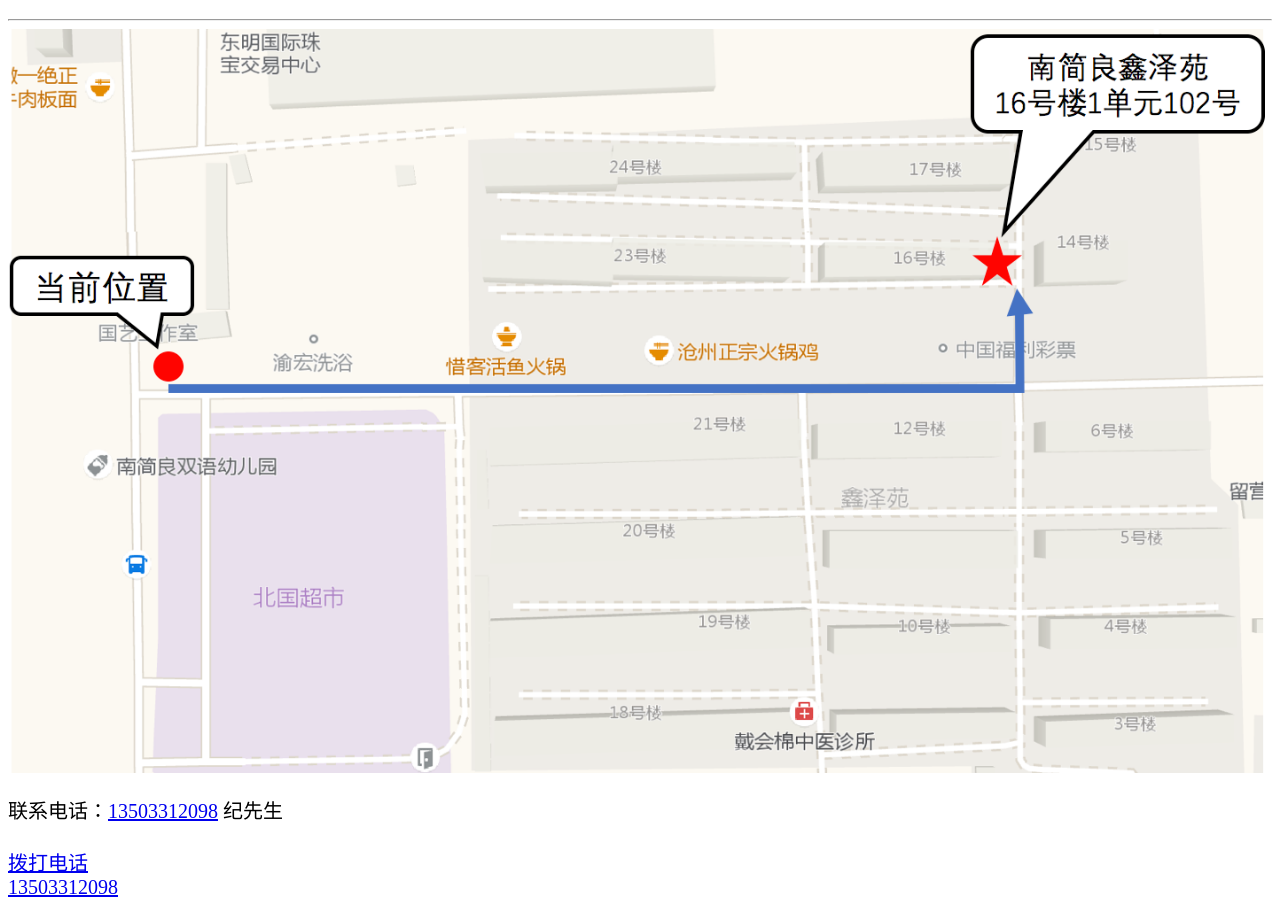
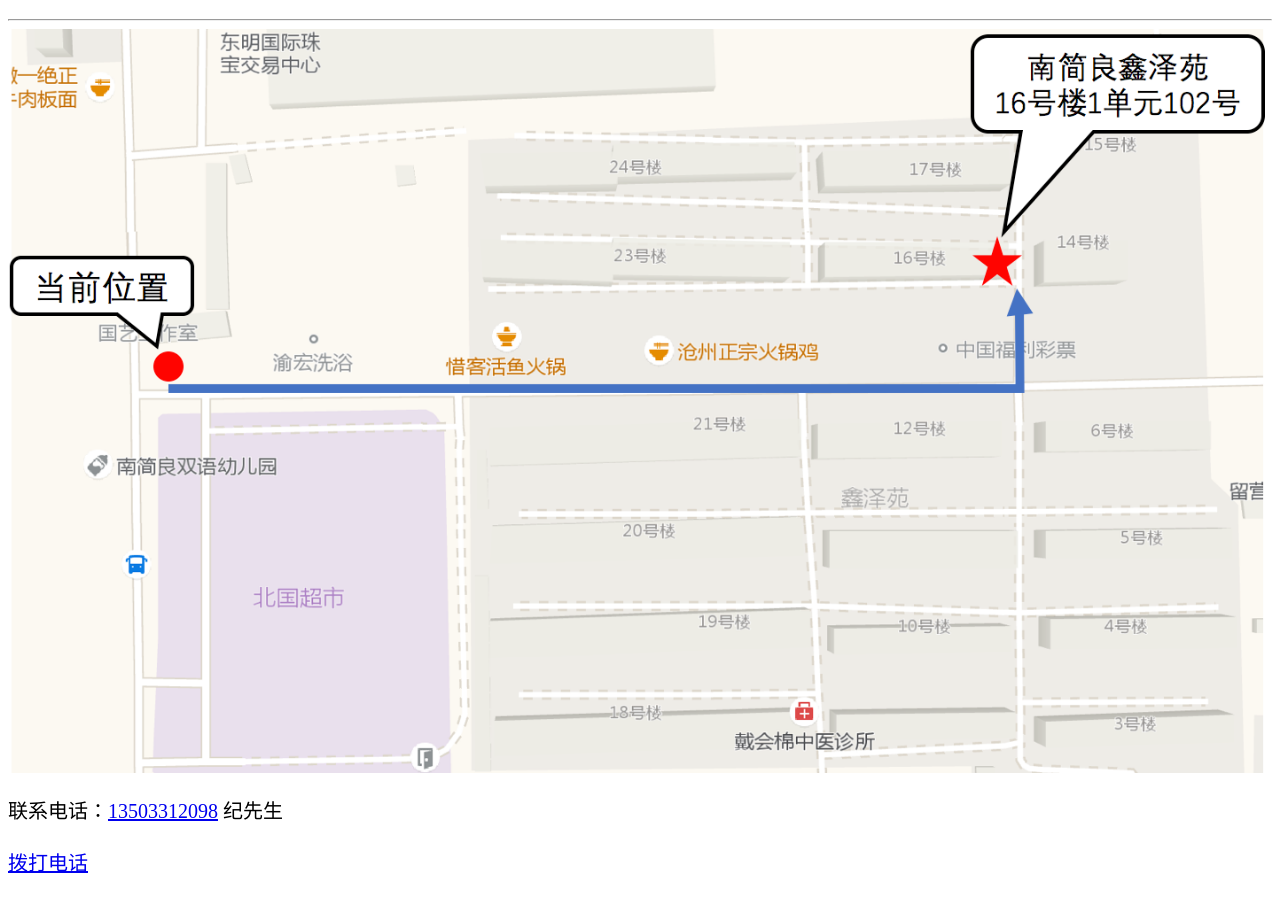
Before and after one commit to xxcanghai/house, a plain HTML site: page index.html in a window 1280 px wide. Shown: the part 70-977 px from the top of the page. After the commit the page ends 954 px from the top, so only its background shows below. Drawn offline with Linux system fonts and the light colour scheme.

Commit message:
Update index.html

```diff
--- a/index.html
+++ b/index.html
@@ -38,9 +38,6 @@
         <br>
         <br>
         <a href="tel:13503312098">拨打电话</a>
-
-        <br>
-        <a href="wtai://wp/mc;13503312098">13503312098</a>
     </div>
 </body>
 
```
